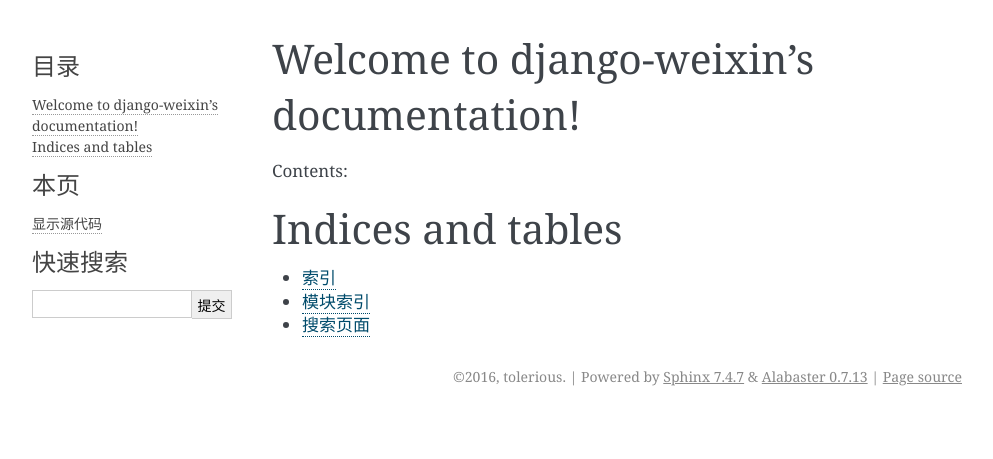
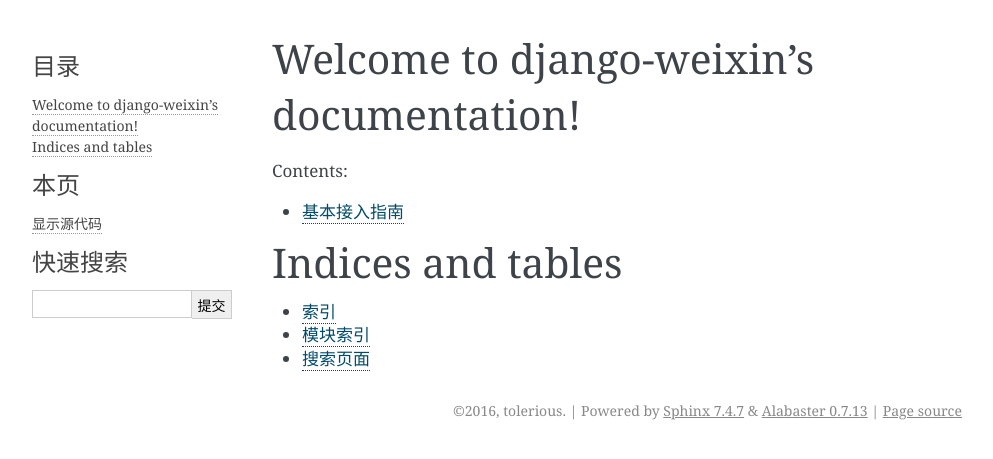
Before and after one commit to tolerious/django-wechat, a Sphinx documentation site: the page built from docs/source/index.rst, in a window 1280 px wide. Shown: the top 459 px of the page, without its empty margins (148-1141 px from the left). Built offline with Sphinx 7.4.7, drawn with Linux system fonts in a browser that asks for light colours; formulas are drawn with MathJax 3.

Commit message:
我们都是好孩子.  ;

```diff
--- /dev/null
+++ b/docs/source/basic.rst
@@ -0,0 +1,5 @@
+.. basic
+
+============
+基本接入指南
+============
--- a/docs/source/index.rst
+++ b/docs/source/index.rst
@@ -11,7 +11,7 @@
 .. toctree::
    :maxdepth: 2
 
-
+   basic
 
 Indices and tables
 ==================
```
